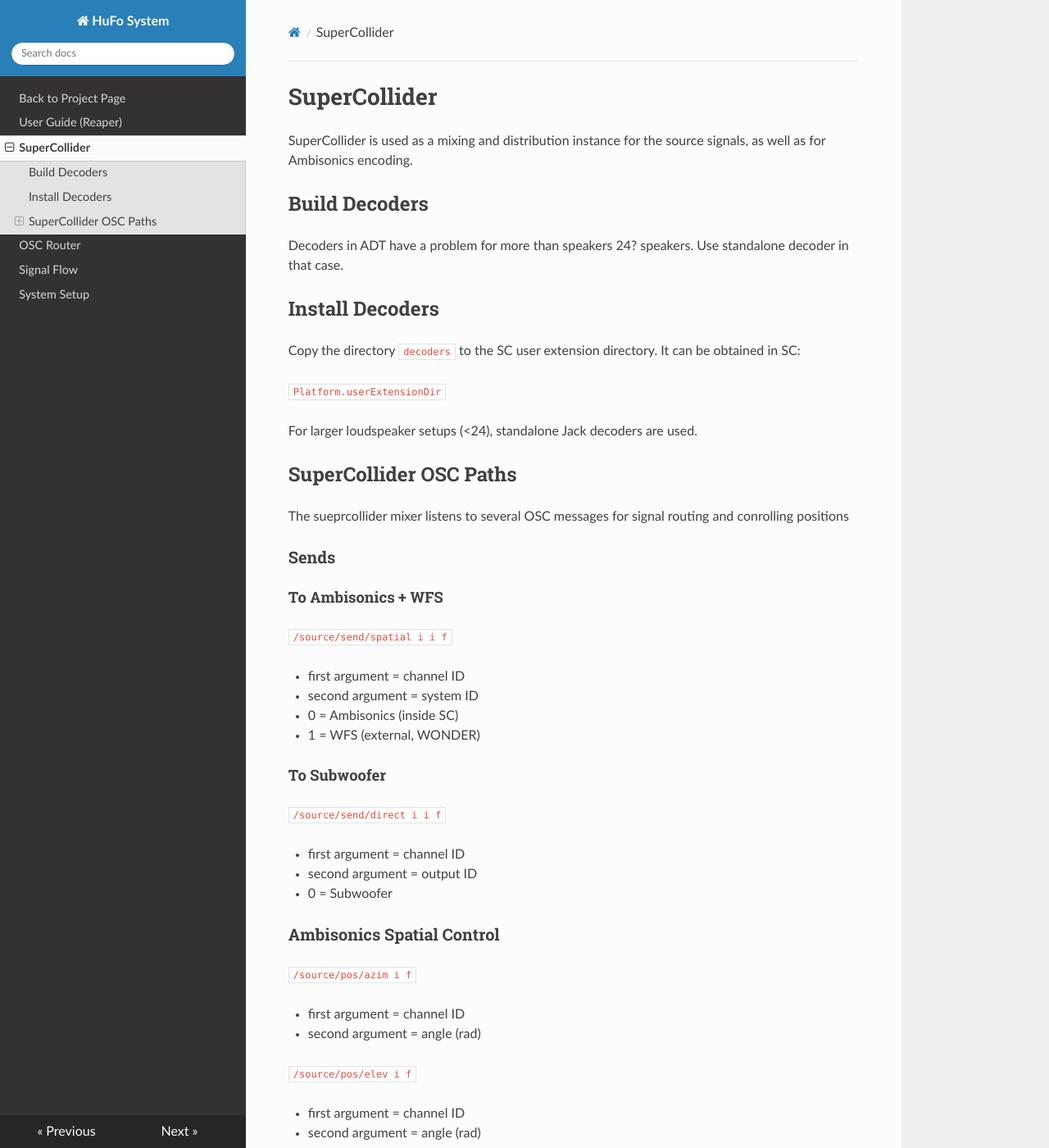
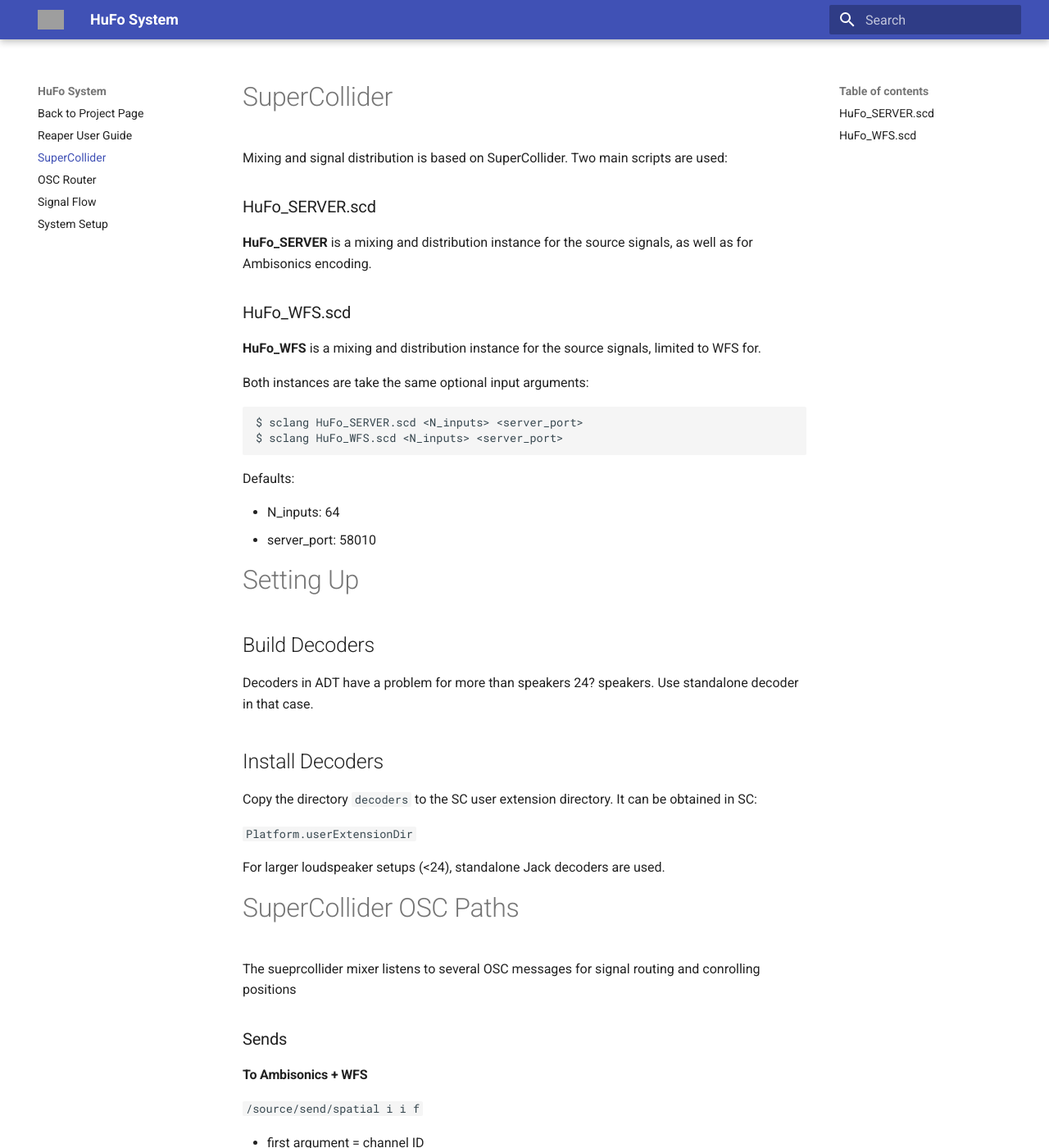
Before and after one commit to tu-studio/seamless-docs, an MkDocs documentation site: the page built from Documentation/docs/supercollider.md, in a window 1280 px wide and 1400 px high. Shown: the whole window at 82% size. Built offline with MkDocs 1.6.1 and Material for MkDocs 9.7.7, drawn with Linux system fonts in a browser that asks for light colours; nearby versions of some CDN libraries; some of the changed text lies outside the part shown; grey boxes are pictures that could not be loaded.

Commit message:
More documentation!

````diff
--- a/Documentation/docs/supercollider.md
+++ b/Documentation/docs/supercollider.md
@@ -1,7 +1,27 @@
 # SuperCollider
 
-SuperCollider is used as a mixing and distribution instance for the source signals, as well as for Ambisonics encoding.
+Mixing and signal distribution is based on SuperCollider.
+Two main scripts are used:
 
+### HuFo_SERVER.scd
+
+**HuFo_SERVER** is a mixing and distribution instance for the source signals, as well as for Ambisonics encoding.
+
+### HuFo_WFS.scd
+
+**HuFo_WFS** is a  mixing and distribution instance for the source signals, limited to WFS for.
+
+Both instances are take the same optional input arguments:
+
+```console
+$ sclang HuFo_SERVER.scd <N_inputs> <server_port>
+$ sclang HuFo_WFS.scd <N_inputs> <server_port>
+```
+Defaults:
+
+- N_inputs: 64
+- server_port: 58010
+# Setting Up
 
 ## Build Decoders
 
@@ -18,7 +38,7 @@
 
 
 
-## SuperCollider OSC Paths
+# SuperCollider OSC Paths
 
 The sueprcollider mixer listens to several OSC messages for signal routing and conrolling positions
 
--- a/Documentation/mkdocs.yml
+++ b/Documentation/mkdocs.yml
@@ -1,8 +1,12 @@
 site_name: HuFo System
 
 theme:
-    name: readthedocs
+    name: material
     highlightjs: true
+    logo: graphics/interface_HVC_small.png
+
+extra:
+    generator: false
 
 docs:
     ../graphics/
@@ -10,7 +14,7 @@
 
 nav:
     - Back to Project Page: https://hvc.berlin/projects/hufo-listening-room/
-    - User Guide (Reaper): reaper.md
+    - Reaper User Guide: reaper.md
     - SuperCollider: supercollider.md
     - OSC Router: oscrouter.md
     - Signal Flow: signalflow.md
````
Also changed, not shown: Documentation/docs/index.md (+1 -1 lines), Documentation/docs/reaper.md (+1 -1 lines).
